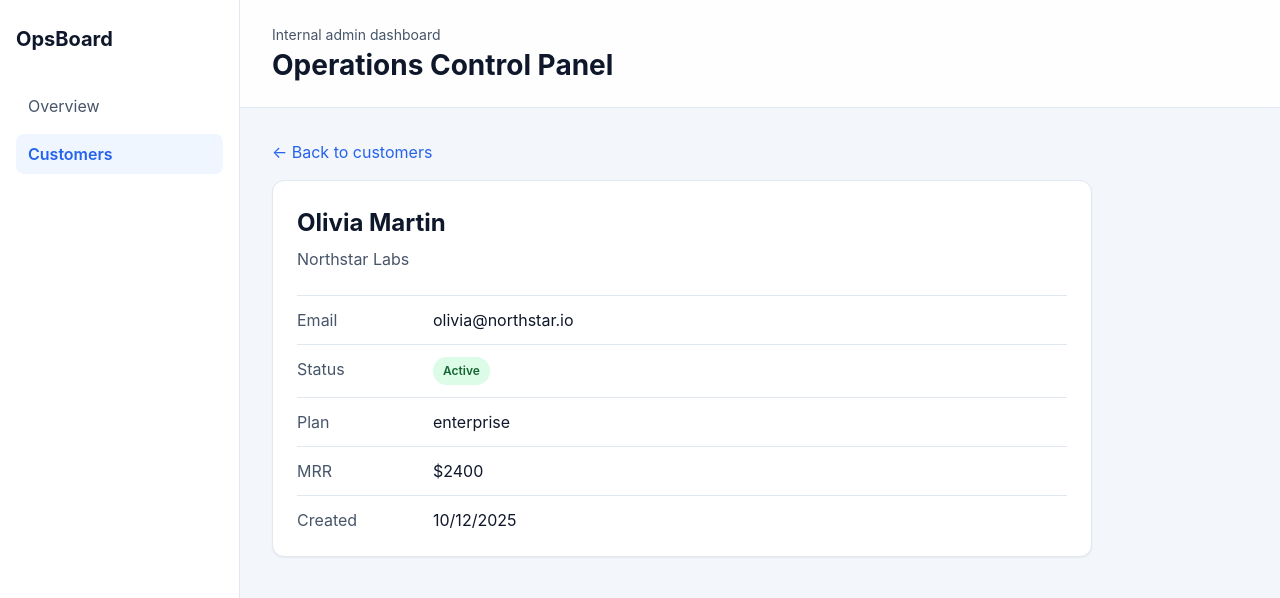
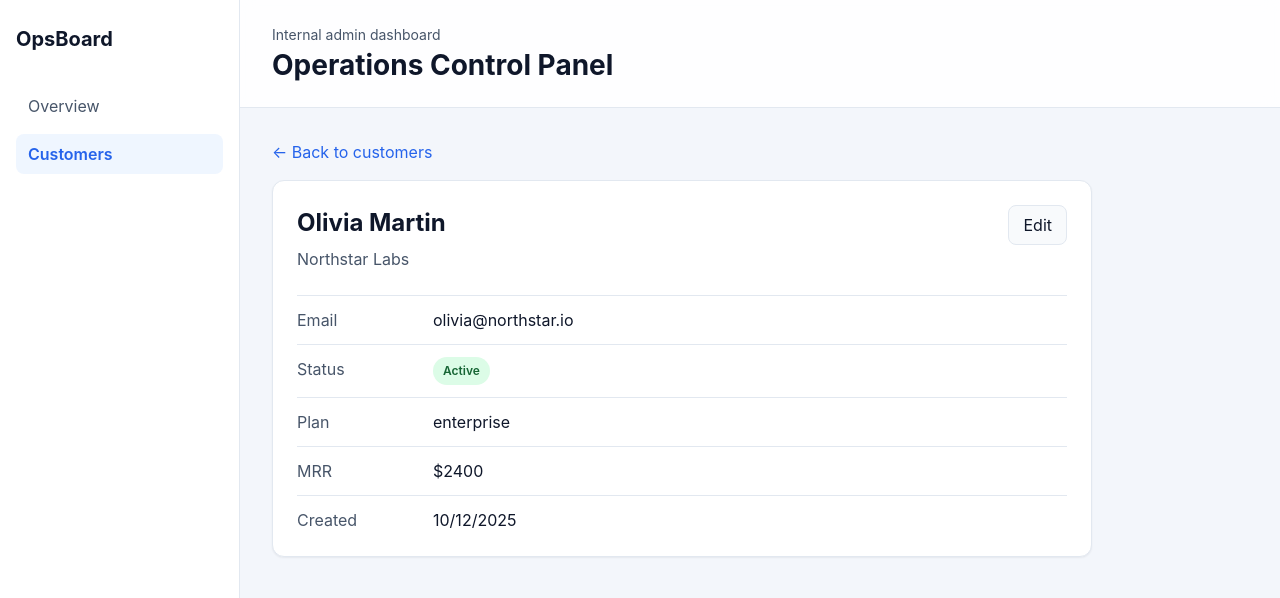
Before and after one commit to lenakettu/ops-board, a React (Vite) app: page /customers/cus_001 in a window 1280 px wide. Shown: the top 598 px of the page. Built offline with nearby package versions, Linux system fonts and the light colour scheme.

Commit message:
fix: restore customer edit mode after merge conflict

```diff
--- a/src/pages/customer-details/ui/CustomerDetailsPage.tsx
+++ b/src/pages/customer-details/ui/CustomerDetailsPage.tsx
@@ -4,6 +4,7 @@ import { Link, useParams } from 'react-router-dom';
 
 import { CustomerStatusBadge } from '@/entities/customer';
 import { getCustomerById } from '@/entities/customer/api/customersApi';
+import { CustomerEditForm } from '@/features/customer-form/ui/CustomerEditForm';
 
 import styles from './CustomerDetailsPage.module.css';
 
@@ -32,8 +33,28 @@ export function CustomerDetailsPage() {
       </Link>
 
       <div className={styles.card}>
+        {isEditing ? (
+          <CustomerEditForm
+            customer={data}
+            onCancel={() => setIsEditing(false)}
+            onSuccess={() => setIsEditing(false)}
+          />
+        ) : (
+          <>
+            <div className={styles.cardHeader}>
+              <div>
                 <h2 className={styles.title}>{data.name}</h2>
                 <p className={styles.company}>{data.company}</p>
+              </div>
+
+              <button
+                type="button"
+                className={styles.editButton}
+                onClick={() => setIsEditing(true)}
+              >
+                Edit
+              </button>
+            </div>
 
             <dl className={styles.details}>
               <div className={styles.row}>
@@ -43,7 +64,9 @@ export function CustomerDetailsPage() {
 
               <div className={styles.row}>
                 <dt>Status</dt>
-            <dd><CustomerStatusBadge status={data.status}/></dd>
+                <dd>
+                  <CustomerStatusBadge status={data.status} />
+                </dd>
               </div>
 
               <div className={styles.row}>
@@ -61,6 +84,8 @@ export function CustomerDetailsPage() {
                 <dd>{new Date(data.createdAt).toLocaleDateString()}</dd>
               </div>
             </dl>
+          </>
+        )}
       </div>
     </section>
   );
--- a/src/pages/customers/model/tableState.ts
+++ b/src/pages/customers/model/tableState.ts
@@ -22,10 +22,7 @@ export function updateSearch(prev: CustomersFilters, search: string): CustomersF
   };
 }
 
-export function updateStatus(
-  prev: CustomersFilters,
-  status: CustomerStatus[],
-): CustomersFilters {
+export function updateStatus(prev: CustomersFilters, status: CustomerStatus[]): CustomersFilters {
   return {
     ...prev,
     status,
```
Also changed, not shown: src/entities/customer/ui/CustomerStatusBadge.module.css (indentation only), src/pages/customer-details/ui/CustomerDetailsPage.module.css (line endings or trailing spaces). Lines whose indentation alone changed are shown as unchanged.
